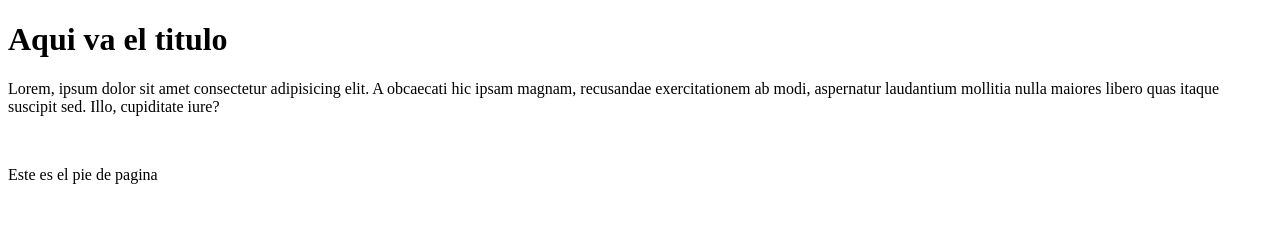
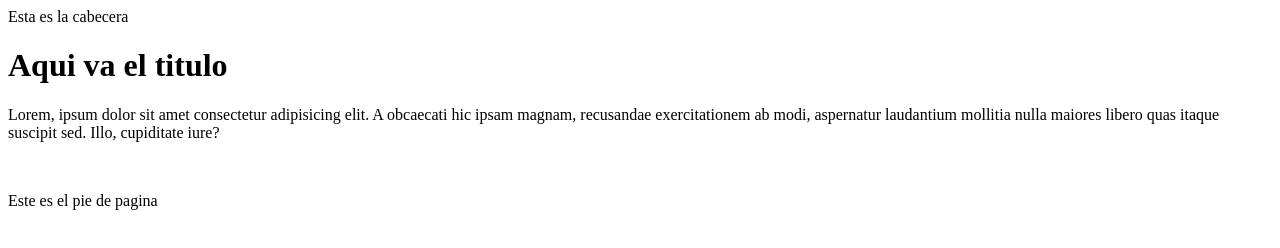
Before and after one commit to Angel45604/CodwaTest, a plain HTML site: page index.html in a window 1280 px wide. Drawn offline with Linux system fonts and the light colour scheme.

Commit message:
Anadida cabecera

```diff
--- a/index.html
+++ b/index.html
@@ -7,6 +7,9 @@
 
 </head>
 <body>
+    <div class="header">
+        Esta es la cabecera
+    </div>
     <div class="section">
         <h1>Aqui va el titulo</h1>
         <p>Lorem, ipsum dolor sit amet consectetur adipisicing elit. A obcaecati hic ipsam magnam, recusandae exercitationem ab modi, aspernatur laudantium mollitia nulla maiores libero quas itaque suscipit sed. Illo, cupiditate iure?</p>
```
